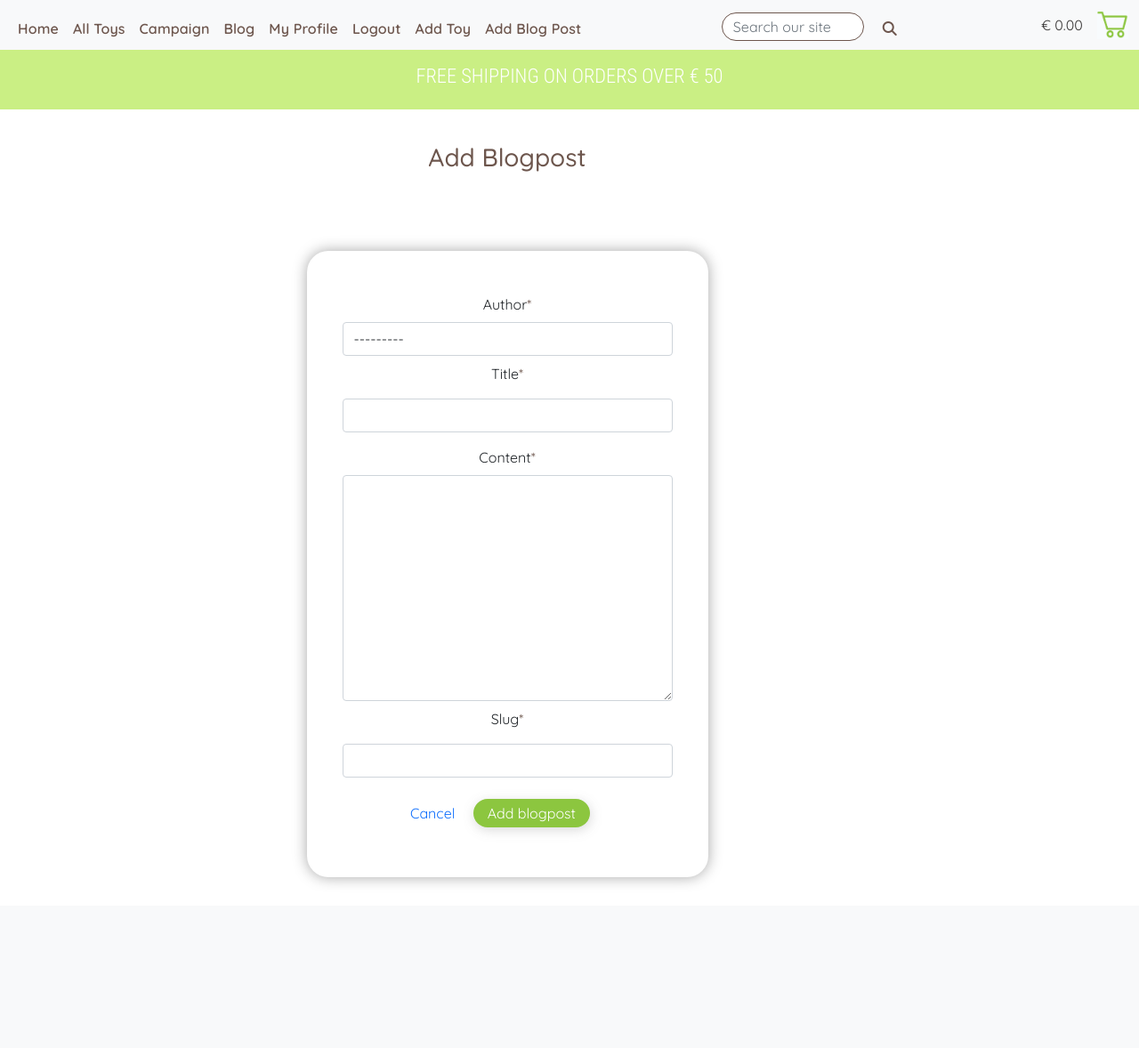
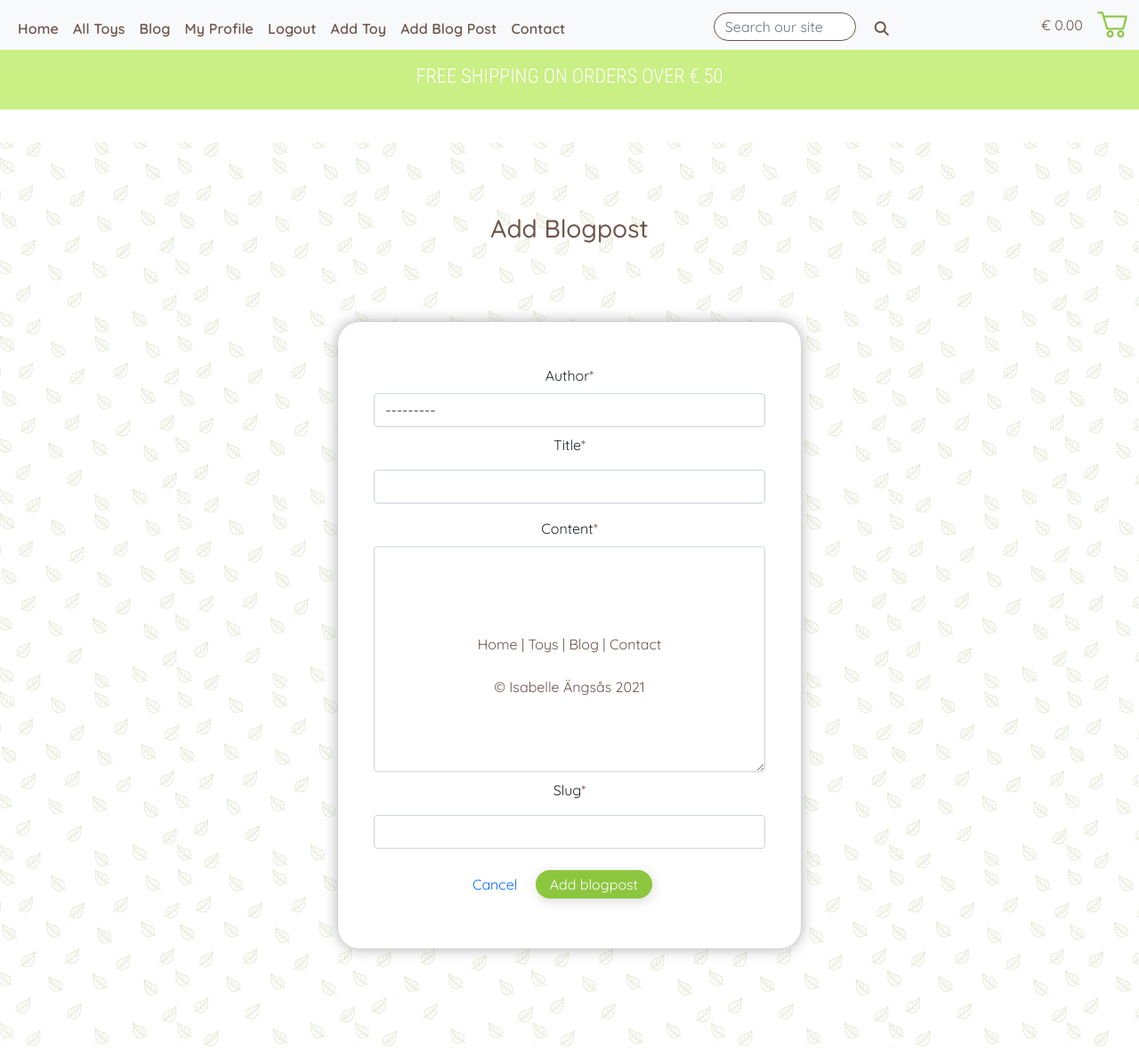
Before and after one commit to mmmangooo/Milestone-Project4, a Django app: page /blog/add/ in a window 1280 px wide. Shown: the whole page at 89% size. Before the commit the page ends 993 px from the top, so only its background shows below. Run offline with Django 3.2, Linux system fonts and the light colour scheme; the visitor is signed in with stand-in values (Sample User, id 1); data comes from the database, SQL or seed files in the repository; some libraries are stand-ins or nearby versions.

Commit message:
Added footer in base template  and bg pattern on some pages

```diff
--- a/blog/templates/blog/add_blogpost.html
+++ b/blog/templates/blog/add_blogpost.html
@@ -4,7 +4,7 @@
 
 {% block content %}
 
-<div class="container form-container-wrapper">
+<div class="container form-container-wrapper bg-leaves">
 
     <h3>Add Blogpost</h3>
 
--- a/blog/templates/blog/confirm_delete_blog.html
+++ b/blog/templates/blog/confirm_delete_blog.html
@@ -4,7 +4,7 @@
 
 {% block content %}
 
-<div class="container form-container-wrapper">
+<div class="container form-container-wrapper bg-leaves">
 
     <h3>Delete Blogpost</h3>
 
--- a/blog/templates/blog/edit_blog.html
+++ b/blog/templates/blog/edit_blog.html
@@ -4,7 +4,7 @@
 
 {% block content %}
 
-<div class="container form-container-wrapper">
+<div class="container form-container-wrapper bg-leaves">
 
     <h3>Edit Blogpost</h3>
 
--- a/static/css/base.css
+++ b/static/css/base.css
@@ -3,12 +3,8 @@ body {
     text-align: center;
 }
 
-.bg-leaves {
-    background: url('/media/leaves2.png') repeat fixed;
-    padding: 5rem 0;
-    margin: 6rem 0 0;
-    max-width: 100vw;
-}
+
+/*------------------- Headers and text */
 
 h1 {
     color: #81E157;
@@ -38,11 +34,14 @@ p {
     color: #383636;
 }
 
-hr {
-    width: 80%;
-    margin: 3rem auto;
-    border-bottom: .2rem solid #6D564D;
-    border-radius: 50%;
+
+/*--------------------------- General styling */
+
+.bg-leaves {
+    background: url('/media/leaves2.png') repeat fixed;
+    padding: 5rem 0;
+    margin: 6rem 0 0;
+    max-width: 100vw;
 }
 
 .site-form {
@@ -53,6 +52,15 @@ hr {
     filter: drop-shadow(0 0 0.5rem #a7a7a7);
 }
 
+.submit-btn {
+    background-color: #8CC63F;
+    color: #fff !important;
+    border: none;
+    filter: drop-shadow(0.1rem 0.2rem 0.4rem #46454533);
+    margin: 1rem !important;
+    padding: .5rem 1rem;
+}
+
 input, label {
     margin: .5rem 0;
 }
@@ -61,7 +69,15 @@ a {
     text-decoration: none;
 }
 
-/*------------------ Toasts */
+hr {
+    width: 80%;
+    margin: 3rem auto;
+    border-bottom: .2rem solid #6D564D;
+    border-radius: 50%;
+}
+
+
+/*----------------------------- Toasts */
 
 .message-container {
     margin: 7.7rem 0 0;
@@ -465,14 +481,7 @@ filter: drop-shadow(0.1rem 0.1rem 0.2rem #a19e9e);
     margin: 12rem 0;
 }
 
-.submit-btn {
-    background-color: #8CC63F;
-    color: #fff !important;
-    border: none;
-    filter: drop-shadow(0.1rem 0.2rem 0.4rem #46454533);
-    margin: 1rem !important;
-    padding: .5rem 1rem;
-}
+
 
 /* ----------------- Add/edit/delete toys and blog */
 
@@ -524,8 +533,17 @@ filter: drop-shadow(0.1rem 0.1rem 0.2rem #a19e9e);
     font-size: 1.2rem;
 }
 
+/*------------------- Footer */
 
+.page-footer {
+   position: absolute;
+   bottom: 0;
+   width: 100%;
+}
 
+.page-footer a, p {
+    color: #6D564D;
+}
 
 /*------------------ Media queries */
 
--- a/templates/base.html
+++ b/templates/base.html
@@ -35,6 +35,7 @@ toys for their children" />
 </head>
 
 <body>
+
     <!-- Including the navbar in template -->
     <div class="container-fluid fixed-top px-0 mb-5 nav-container">
 
@@ -70,19 +71,26 @@ toys for their children" />
         {% endfor %}
     </div>
     {% endif %}
-    {%block content %}
-    {% endblock %}
+    <main>
+        {%block content %}
+
+
+
+        {% endblock %}
+        <!-- Including footer -->
+
+        {% include 'includes/footer.html' %}
+    </main>
+
 
 
     {% block corejs %}
     <!-- Bootstrap, jquery and popper -->
     <script src="https://cdn.jsdelivr.net/npm/bootstrap@5.0.0/dist/js/bootstrap.bundle.min.js"
-    integrity="sha384-p34f1UUtsS3wqzfto5wAAmdvj+osOnFyQFpp4Ua3gs/ZVWx6oOypYoCJhGGScy+8"
-    crossorigin="anonymous"></script>
-    <script
-    src="https://code.jquery.com/jquery-3.6.0.js"
-    integrity="sha256-H+K7U5CnXl1h5ywQfKtSj8PCmoN9aaq30gDh27Xc0jk="
-    crossorigin="anonymous"></script>
+        integrity="sha384-p34f1UUtsS3wqzfto5wAAmdvj+osOnFyQFpp4Ua3gs/ZVWx6oOypYoCJhGGScy+8"
+        crossorigin="anonymous"></script>
+    <script src="https://code.jquery.com/jquery-3.6.0.js"
+        integrity="sha256-H+K7U5CnXl1h5ywQfKtSj8PCmoN9aaq30gDh27Xc0jk=" crossorigin="anonymous"></script>
 
 
     <!-- Fontawesome -->
@@ -101,7 +109,7 @@ toys for their children" />
 
         var toastElList = [].slice.call(document.querySelectorAll('.toast'))
         var toastList = toastElList.map(function (toastEl) {
-        return new bootstrap.Toast(toastEl)
+            return new bootstrap.Toast(toastEl)
         });
 
         toastList.forEach(toast => toast.show());
--- /dev/null
+++ b/templates/includes/footer.html
@@ -0,0 +1,17 @@
+<footer class="page-footer">
+    <div class="container-fluid">
+
+
+      <a href="{% url 'home' %}">Home |  </a>
+
+        <a href="{% url 'toys' %}">Toys |  </a>
+
+        <a href="{% url 'blog' %}">Blog |  </a>
+
+        <a href="">Contact</a>
+      <br>
+      <br>
+
+    <p> © Isabelle Ängsås 2021</p>
+</div>
+</footer>
--- a/templates/includes/nav.html
+++ b/templates/includes/nav.html
@@ -13,9 +13,6 @@
         </li>
         <li class="nav-item">
           <a class="nav-link" href="{% url 'toys' %}">All Toys</a>
-        </li>
-        <li class="nav-item">
-          <a class="nav-link" href="#">Campaign</a>
         </li>
         <li class="nav-item">
           <a class="nav-link" href="{% url 'blog' %}">Blog</a>
@@ -43,6 +40,9 @@
           <a class="nav-link" href="{% url 'add_blogpost' %}">Add Blog Post</a>
         </li>
         {% endif %}
+        <li class="nav-item">
+          <a class="nav-link" href="#">Contact</a>
+        </li>
 
       </ul>
 
--- a/toys/templates/toys/add_toy.html
+++ b/toys/templates/toys/add_toy.html
@@ -4,7 +4,7 @@
 
 {% block content %}
 
-<div class="container form-container-wrapper">
+<div class="container form-container-wrapper bg-leaves">
 
     <h3>Add Toy</h3>
 
--- a/toys/templates/toys/confirm_delete_toy.html
+++ b/toys/templates/toys/confirm_delete_toy.html
@@ -4,7 +4,7 @@
 
 {% block content %}
 
-<div class="container form-container-wrapper">
+<div class="container form-container-wrapper bg-leaves">
 
     <h3>Delete Toy</h3>
 
--- a/toys/templates/toys/edit_toy.html
+++ b/toys/templates/toys/edit_toy.html
@@ -4,7 +4,7 @@
 
 {% block content %}
 
-<div class="container form-container-wrapper">
+<div class="container form-container-wrapper bg-leaves">
 
     <h3>Edit Toy</h3>
 
@@ -22,7 +22,7 @@
                     {% endif %}
                 {% endfor %}
 
-                  <a href="{% url 'toys' %" class="mx-3 my-5">Cancel</a>
+                  <a href="{% url 'toys' %}" class="mx-3 my-5">Cancel</a>
                   <button class="primaryAction rounded-pill submit-btn px-3 py-1 my-5 mx-2" type="submit">Update toy </button>
 
                 </form>
--- a/toys/widgets.py
+++ b/toys/widgets.py
@@ -6,4 +6,5 @@ class CustomClearableFileInput(ClearableFileInput):
     clear_checkbox_label = _('Remove')
     initial_text = _('Current Image')
     input_text = _('')
-    template_name = 'toys/custom_widget_templates/custom_clearable_file_input.html'
+    template_name = \
+        'toys/custom_widget_templates/custom_clearable_file_input.html'
```
Also changed, not shown: custom_storages.py (+6 -6 lines).
